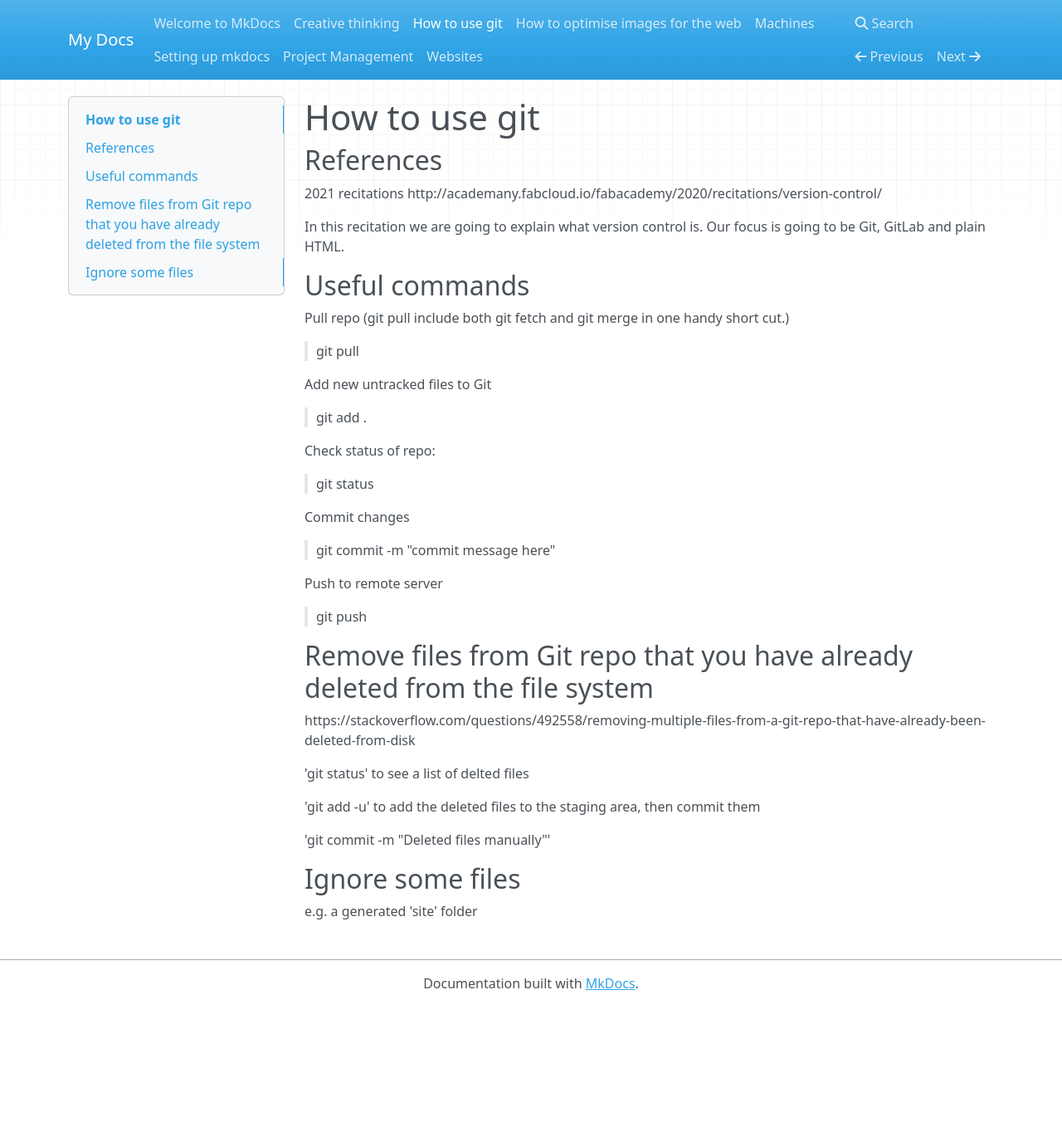
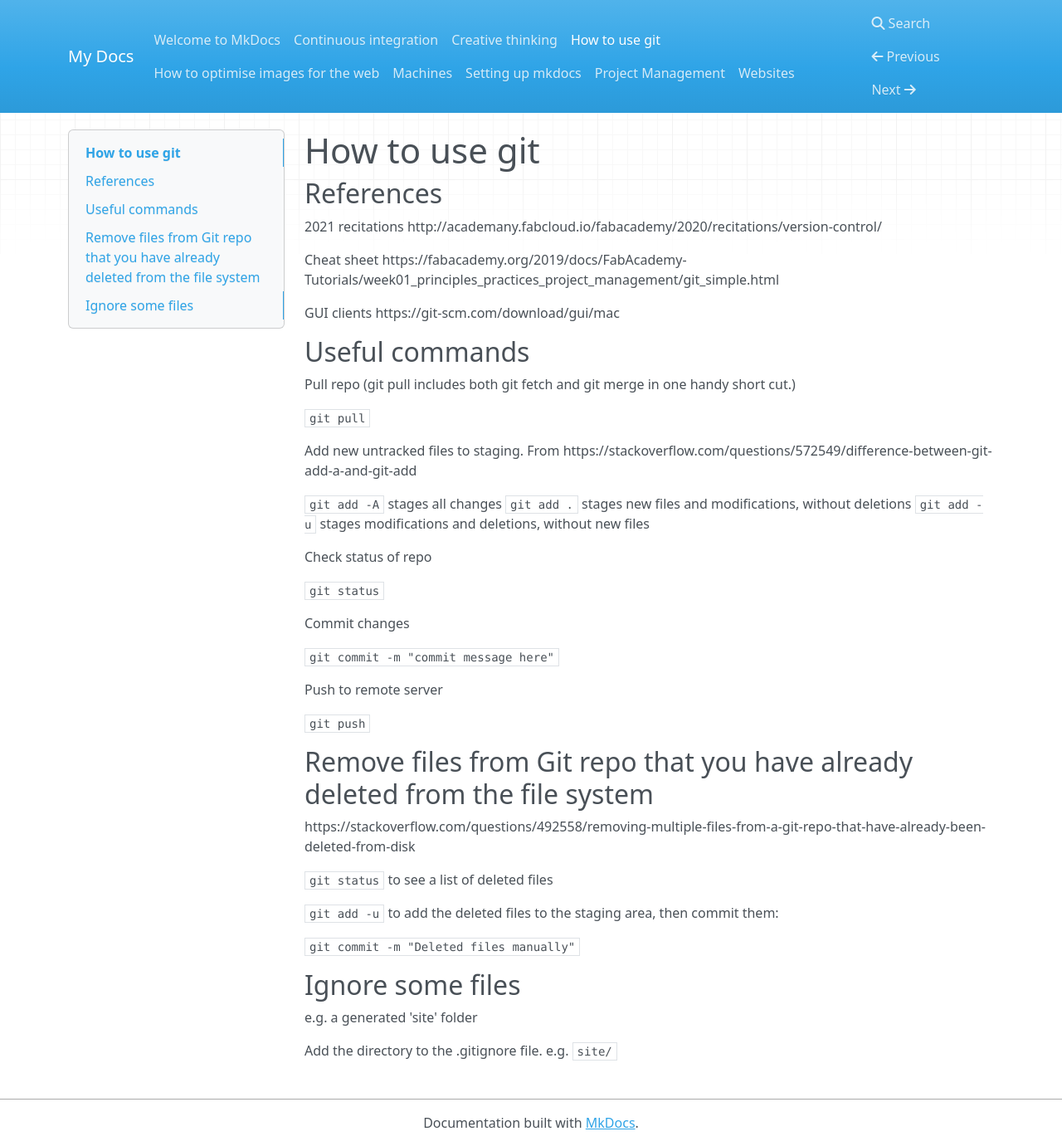
Before and after one commit to PlusXBrighton/fab-academy-2021, an MkDocs documentation site: the page built from docs/git.md, in a window 1280 px wide and 1381 px high. Shown: the whole window at 83% size. Built offline with MkDocs 1.6.1, drawn with Linux system fonts in a browser that asks for light colours; nearby versions of some CDN libraries.

Commit message:
git and ci

```diff
--- a/docs/git.md
+++ b/docs/git.md
@@ -6,44 +6,56 @@
 2021 recitations
 http://academany.fabcloud.io/fabacademy/2020/recitations/version-control/
 
-In this recitation we are going to explain what version control is. Our focus is going to be Git, GitLab and plain HTML.
+Cheat sheet
+https://fabacademy.org/2019/docs/FabAcademy-Tutorials/week01_principles_practices_project_management/git_simple.html
+
+GUI clients
+https://git-scm.com/download/gui/mac
+
+
 
 ## Useful commands
 
 
-Pull repo
-(git pull include both git fetch and git merge in one handy short cut.)
+Pull repo (git pull includes both git fetch and git merge in one handy short cut.)
 
-> git pull
+`git pull`
 
 
-Add new untracked files to Git
+Add new untracked files to staging. From https://stackoverflow.com/questions/572549/difference-between-git-add-a-and-git-add
 
-> git add .
+`git add -A` stages all changes
+`git add .` stages new files and modifications, without deletions
+`git add -u` stages modifications and deletions, without new files
 
-Check status of repo:
 
-> git status
+
+Check status of repo
+
+`git status`
 
 Commit  changes
 
-> git commit -m "commit message here"
+`git commit -m "commit message here"`
 
 
 Push to remote server
 
-> git push
+`git push`
 
 ## Remove files from Git repo that you have already deleted from the file system
 
 https://stackoverflow.com/questions/492558/removing-multiple-files-from-a-git-repo-that-have-already-been-deleted-from-disk
 
-'git status' to see a list of delted files
+`git status` to see a list of deleted files
 
-'git add -u' to add the deleted files to the staging area, then commit them
+`git add -u` to add the deleted files to the staging area,
+then commit them:
 
-'git commit -m "Deleted files manually"'
+`git commit -m "Deleted files manually"`
 
 ## Ignore some files
 
 e.g. a generated 'site' folder
+
+Add the directory to the .gitignore file. e.g. `site/`
```
Also changed, not shown: docs/continuous-integration.md (added, +26 -0 lines).
